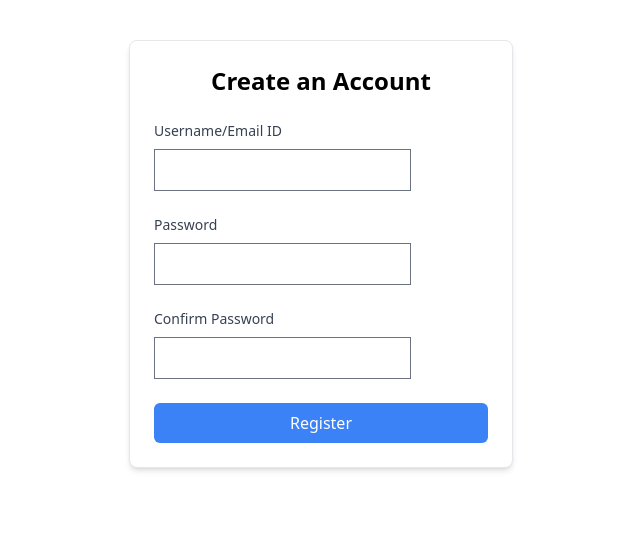
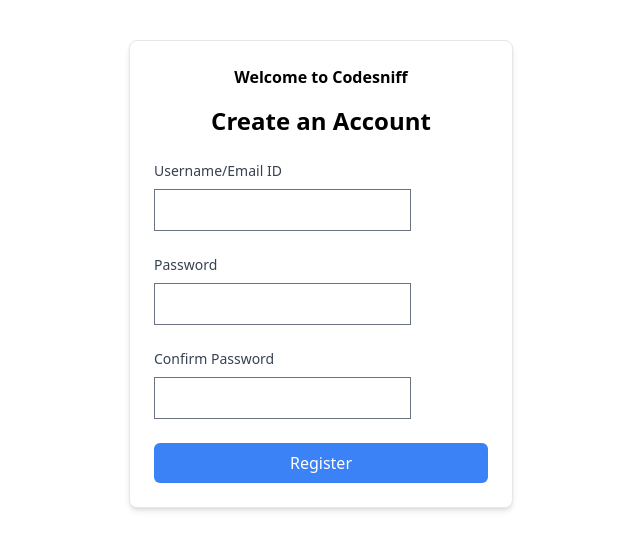
Before and after one commit to btbyard/CodeSniff, a Django app: page /register/ in a window 1280 px wide. Shown: the top 550 px of the page, without its empty margins (319-959 px from the left). Run offline with Django 5.2, Linux system fonts and the light colour scheme; some libraries are stand-ins or nearby versions.

Commit message:
add title to login register, fix base adjust, home styles

```diff
--- a/GitHubRepos/templates/base.html
+++ b/GitHubRepos/templates/base.html
@@ -8,7 +8,7 @@
     {% tailwind_css %}
 </head>
 <body>
-    <div class="container">
+    <div class="w-full min-h-screen">
          <!-- Messages block -->
          {% if messages %}
            <div>
--- a/GitHubRepos/templates/home.html
+++ b/GitHubRepos/templates/home.html
@@ -19,9 +19,9 @@
 
             <!-- Sidebar Navigation Links -->
             <nav class="flex flex-col space-y-2 text-2xl">
-                <a id="viewCoverage" href="#" class="text-gray-400 pointer-events-none">📊 View Coverage (No Repo)</a>
-                <a id="viewSmells" href="#" class="text-gray-400 pointer-events-none">🔍 View Smells (No Repo)</a>
-                <a id="allReports" href="#" class="text-gray-400 pointer-events-none">📜 All Reports (No Repo)</a>
+                <a id="viewCoverage" href="#" class="text-gray-500 pointer-events-none">📊 View Coverage (No Repo)</a>
+                <a id="viewSmells" href="#" class="text-gray-500 pointer-events-none">🔍 View Smells (No Repo)</a>
+                <a id="allReports" href="#" class="text-gray-500 pointer-events-none">📜 All Reports (No Repo)</a>
             </nav>
 
             <hr class="border-white my-4">
--- a/GitHubRepos/templates/login.html
+++ b/GitHubRepos/templates/login.html
@@ -4,6 +4,9 @@
 
 {% block content %}
   <div class="max-w-sm mx-auto mt-10 p-6 border rounded-lg shadow-md bg-white">
+
+    <h1 class="text-4xl font-bold text-center mb-4">Welcome to Codesniff</h1>
+
     <h2 class="text-2xl font-bold mb-6 text-center">Login</h2>
 
     <form method="post">
--- a/GitHubRepos/templates/register.html
+++ b/GitHubRepos/templates/register.html
@@ -1,10 +1,16 @@
 {% extends 'base.html' %}
+
+{% include 'navbar.html' %}
 
 {% load static %}
 
 {% block content %}
 
-    <div class="max-w-sm mx-auto mt-10 p-6 border rounded-lg shadow-md bg-white">
+<div class="flex justify-center items-center min-h-screen w-full mt-10">
+    <div class="max-w-sm w-full p-6 border rounded-lg shadow-md mt-2 bg-white">
+
+        <h1 class="text-4xl font-bold text-center mb-4">Welcome to Codesniff</h1>
+
         {% if messages %}
             <div>
                 {% for message in messages %}
@@ -45,6 +51,6 @@
         <button type="submit" class="w-full bg-blue-500 text-white py-2 px-4 rounded-md hover:bg-blue-600 focus:outline-none focus:ring-2 focus:ring-blue-500">Register</button>
         </form>
     </div>
-
+</div>
 
 {% endblock %}
```
